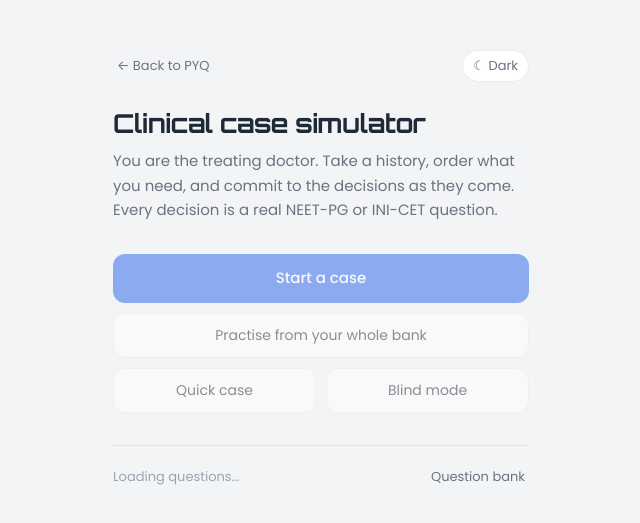
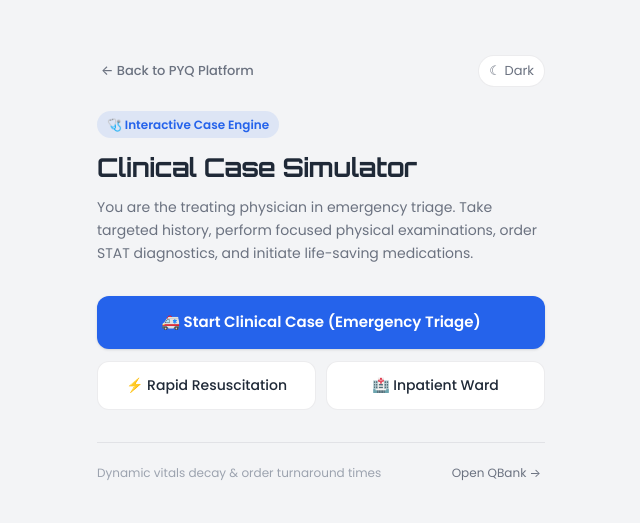
Before and after one commit to koushalterupally-source/Case-simulator, a React (Vite) app: page / in a window 1280 px wide. Shown: the part 131-654 px from the top of the page, without its empty margins (319-959 px from the left). Built offline with nearby package versions, Linux system fonts and the light colour scheme.

Commit message:
feat(simulator): make clinical case simulator purely simulation-driven without MCQ question interruptions

```diff
--- a/src/components/simple/StartScreen.tsx
+++ b/src/components/simple/StartScreen.tsx
@@ -62,87 +62,75 @@ const ThemeToggle: React.FC = () => {
 
 export const StartScreen: React.FC<StartScreenProps> = ({
   onStart,
-  onStartQuestionLed,
-  onOpenQBank,
-  questionCount,
-  loading,
   starting,
 }) => (
   <div className="min-h-screen flex flex-col px-6" style={{ background: 'var(--bg)' }}>
     <div className="flex-1 flex items-center justify-center">
-      <div className="w-full max-w-[26rem] py-16">
+      <div className="w-full max-w-[28rem] py-16">
         <div className="flex items-center justify-between mb-6 text-[13px]">
-          <a href="../" className="ring-focus rounded px-1" style={{ color: 'var(--text-muted)' }}>
-            ← Back to PYQ
+          <a href="../" className="ring-focus rounded px-1 font-medium" style={{ color: 'var(--text-muted)' }}>
+            ← Back to PYQ Platform
           </a>
           <ThemeToggle />
         </div>
 
-        <h1 className="font-display text-[26px] font-semibold tracking-tight leading-snug">
-          Clinical case simulator
+        <div className="inline-flex items-center gap-2 px-2.5 py-1 rounded-full text-[12px] font-semibold mb-3" style={{ background: 'var(--accent-soft)', color: 'var(--accent)' }}>
+          <span>🩺 Interactive Case Engine</span>
+        </div>
+
+        <h1 className="font-display text-[26px] font-bold tracking-tight leading-snug">
+          Clinical Case Simulator
         </h1>
-        <p className="mt-2 text-[15px] leading-relaxed" style={{ color: 'var(--text-muted)' }}>
-          You are the treating doctor. Take a history, order what you need, and commit to the
-          decisions as they come. Every decision is a real NEET-PG or INI-CET question.
+        <p className="mt-2.5 text-[14px] leading-relaxed" style={{ color: 'var(--text-muted)' }}>
+          You are the treating physician in emergency triage. Take targeted history, perform focused physical examinations, order STAT diagnostics, and initiate life-saving medications.
         </p>
 
-        <div className="mt-8 space-y-2.5">
+        <div className="mt-8 space-y-3">
           <button
             onClick={() => onStart('standard', 'All')}
-            disabled={starting || loading}
-            className="w-full rounded-xl py-3 text-[15px] font-medium ring-focus disabled:opacity-50"
+            disabled={starting}
+            className="w-full rounded-xl py-3.5 text-[15px] font-semibold ring-focus disabled:opacity-50 flex items-center justify-center gap-2 shadow-sm transition-transform active:scale-[0.99]"
             style={{ background: 'var(--accent)', color: '#fff' }}
           >
-            {starting ? 'Preparing…' : 'Start a case'}
-          </button>
-
-          <button
-            onClick={onStartQuestionLed}
-            disabled={starting || loading}
-            className="w-full rounded-xl py-2.5 text-[14px] ring-focus disabled:opacity-50"
-            style={{ background: 'var(--surface)', border: '1px solid var(--border)', color: 'var(--text)' }}
-          >
-            Practise from your whole bank
+            {starting ? 'Preparing Patient…' : '🚑 Start Clinical Case (Emergency Triage)'}
           </button>
 
           <div className="flex gap-2.5">
             <button
               onClick={() => onStart('rapid', 'All')}
-              disabled={starting || loading}
-              className="flex-1 rounded-xl py-2.5 text-[14px] ring-focus disabled:opacity-50"
+              disabled={starting}
+              className="flex-1 rounded-xl py-3 text-[14px] font-medium ring-focus disabled:opacity-50 transition-colors"
               style={{
                 background: 'var(--surface)',
                 border: '1px solid var(--border)',
                 color: 'var(--text)',
               }}
             >
-              Quick case
+              ⚡ Rapid Resuscitation
             </button>
             <button
-              onClick={() => onStart('blind', 'All', true)}
-              disabled={starting || loading}
-              className="flex-1 rounded-xl py-2.5 text-[14px] ring-focus disabled:opacity-50"
+              onClick={() => onStart('standard', 'Medicine')}
+              disabled={starting}
+              className="flex-1 rounded-xl py-3 text-[14px] font-medium ring-focus disabled:opacity-50 transition-colors"
               style={{
                 background: 'var(--surface)',
                 border: '1px solid var(--border)',
                 color: 'var(--text)',
               }}
             >
-              Blind mode
+              🏥 Inpatient Ward
             </button>
           </div>
         </div>
 
         <div
-          className="mt-8 pt-5 flex items-center justify-between text-[13px]"
+          className="mt-8 pt-5 flex items-center justify-between text-[12px]"
           style={{ borderTop: '1px solid var(--border)', color: 'var(--text-faint)' }}
         >
-          <span className="tnum">
-            {loading ? 'Loading questions…' : `${questionCount.toLocaleString()} questions`}
-          </span>
-          <button onClick={onOpenQBank} className="ring-focus rounded px-1" style={{ color: 'var(--text-muted)' }}>
-            Question bank
-          </button>
+          <span>Dynamic vitals decay & order turnaround times</span>
+          <a href="../#practice" className="ring-focus rounded px-1" style={{ color: 'var(--text-muted)' }}>
+            Open QBank &rarr;
+          </a>
         </div>
       </div>
     </div>
--- a/src/utils/caseBinder.ts
+++ b/src/utils/caseBinder.ts
@@ -99,6 +99,7 @@ export function buildCaseSessionFromScaffold(
     mode?: CaseMode;
     seed?: string;
     missedQIDs?: string[];
+    bindGates?: boolean;
   } = {}
 ): CaseSession {
   const seed = options.seed || `SEED-${Math.floor(100000 + Math.random() * 900000)}`;
@@ -131,45 +132,30 @@ export function buildCaseSessionFromScaffold(
   // Weakness mode priority
   const missedQIDSet = new Set(options.missedQIDs || []);
 
-  // Bind PYQs to scaffold milestones
+  // Pure Clinical Simulation by default: No multiple-choice questions interrupting the case
   const decisionGates: DecisionGate[] = [];
+  if (options.bindGates) {
     const maxGates = mode === 'rapid' ? 3 : 5;
     const usedQIDs = new Set<string>();
 
     selectedScaffold.gateMilestones.forEach((milestone, idx) => {
       if (decisionGates.length >= maxGates) return;
-
-    // A gate must be ABOUT this patient. Previously any question could be bound
-    // to any milestone — a meningitis case asked about STEMI thrombolysis and
-    // post-splenectomy vaccination while the surrounding text insisted you were
-    // treating meningitis. Require a topical match, and if none exists leave the
-    // milestone unbound rather than inventing a connection.
       const scored = validPYQs
-      // A question already used in this case must not appear again — repeating
-      // the same stem at five consecutive decisions is worse than having fewer.
         .filter((q) => !usedQIDs.has(q.qid))
         .map((q) => ({ q, ...relevanceScore(q, selectedScaffold, milestone) }))
         .filter((c) => c.condition >= MIN_CONDITION_MATCH);
 
       if (scored.length === 0) return;
-
-    // Prefer questions that also sit at the right point in the clinical arc.
       const roleMatched = scored.filter((c) => c.q.roleTag === milestone.roleTag);
       let pool = roleMatched.length > 0 ? roleMatched : scored;
-
       if (mode === 'weakness' && pool.some((c) => missedQIDSet.has(c.q.qid))) {
         pool = pool.filter((c) => missedQIDSet.has(c.q.qid));
       }
-
-    // Among the relevant ones, favour the most relevant.
       const best = Math.max(...pool.map((c) => c.total));
       const top = pool.filter((c) => c.total >= best * 0.75);
-
-    {
       const chosenPYQ = top[Math.floor(prng() * top.length)].q;
       usedQIDs.add(chosenPYQ.qid);
 
-      // Shuffle options to prevent positional bias
       const { shuffledOptions, newCorrectAnswer } = shufflePYQOptions(
         chosenPYQ.options,
         chosenPYQ.correctAnswer,
@@ -185,12 +171,12 @@ export function buildCaseSessionFromScaffold(
       decisionGates.push({
         id: `gate_${idx + 1}`,
         pyq: boundPYQ,
-        triggerTurnIndex: (idx + 1) * 3, // Milestones trigger after turn progression
+        triggerTurnIndex: (idx + 1) * 3,
         patientContext: milestone.patientContext,
         consequenceMessage: '',
       });
+    });
   }
-  });
 
   // Pick 2 Incidental Findings from scaffold pool
   const incidentalPool = [...selectedScaffold.incidentalPool];
--- a/src/utils/ccsEngine.ts
+++ b/src/utils/ccsEngine.ts
@@ -487,8 +487,8 @@ export function generateScorecard(session: CaseSession): EndOfCaseScorecard {
   }));
 
   const correctGates = gateResults.filter((g) => g.isCorrect).length;
-  const totalGates = gateResults.length || 1;
-  const pyqPercentage = Math.round((correctGates / totalGates) * 100);
+  const totalGates = gateResults.length;
+  const pyqPercentage = totalGates > 0 ? Math.round((correctGates / totalGates) * 100) : 100;
 
   // Over-ordering list (orders placed that were not indicative)
   const allOrders = [...session.completedOrders, ...session.pendingOrders];
@@ -565,7 +565,8 @@ export function generateScorecard(session: CaseSession): EndOfCaseScorecard {
 
   // Calculate Overall Score for scaffold simulation
   const overOrderingPenalty = overOrders.length * 5;
-  const rawScore = Math.round((correctGates / totalGates) * 80 + addressedIncCount * 10 - overOrderingPenalty);
+  const gateContribution = totalGates > 0 ? (correctGates / totalGates) * 80 : 80;
+  const rawScore = Math.round(gateContribution + addressedIncCount * 10 - overOrderingPenalty);
   const overallScore = Math.min(100, Math.max(0, rawScore));
 
   let grade: 'S' | 'A' | 'B' | 'C' | 'F' = 'B';
```
Also changed, not shown: src/components/simple/CaseView.tsx (+58 -104 lines), src/components/simple/Scorecard.tsx (+41 -7 lines), 1 other file (tests, documents, lock files or other folders). Lines whose indentation alone changed are shown as unchanged.
